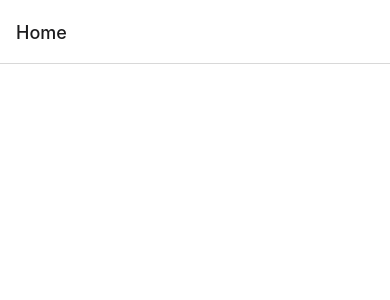
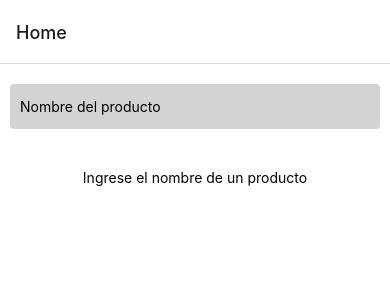
Before and after one commit to facundocardozo1609/IntDatos-mobile, a React Native app: screen /Home in a window 390 px wide. Shown: the top 300 px of the page. Built offline with nearby package versions, Linux system fonts and the light colour scheme; no server answers.

Commit message:
Adding context

```diff
--- a/App.tsx
+++ b/App.tsx
@@ -1,12 +1,15 @@
 import { QueryClient, QueryClientProvider } from "@tanstack/react-query";
 import AppStackNavigatior from "./src/navigation/StackNavigator";
+import { NameProvider } from "./src/context/ProductNameContext";
 
 const queryClient = new QueryClient();
 
 export default function App() {
   return (
-    <QueryClientProvider client={queryClient}>
-      <AppStackNavigatior />
-    </QueryClientProvider>
+    <NameProvider>
+      <QueryClientProvider client={queryClient}>
+        <AppStackNavigatior />
+      </QueryClientProvider>
+    </NameProvider>
   );
 }
--- a/src/components/CheaperProductsList.tsx
+++ b/src/components/CheaperProductsList.tsx
@@ -2,26 +2,29 @@ import * as React from "react";
 import { Text, View, StyleSheet } from "react-native";
 import ProductListItem from "./ProductListItem";
 import { useGetProduct, useGetProducts } from "../queries";
+import { useName } from "../context/useName";
 
 interface Props {
   productId: string;
+  onPressProduct: (id: string) => void;
 }
 
 const CheaperProductsList: React.FC<Props> = (props) => {
+  const { name } = useName();
   const productQuery = useGetProduct(props.productId);
-  const productsQuery = useGetProducts("leche");
+  const productsQuery = useGetProducts(name);
 
   const cheaperProducts = React.useMemo(() => {
     if (productsQuery.data && productQuery.data) {
       return productsQuery.data.filter(
         (product) =>
-          product.precio <= productQuery.data.precio &&
+          product.precio < productQuery.data.precio &&
           product.id !== productQuery.data.id
       );
     }
   }, [productQuery.data]);
 
-  if (!cheaperProducts) {
+  if (!cheaperProducts || cheaperProducts.length === 0) {
     return null;
   }
 
@@ -32,7 +35,7 @@ const CheaperProductsList: React.FC<Props> = (props) => {
         <ProductListItem
           key={product.id}
           product={product}
-          onPressProduct={() => {}}
+          onPressProduct={() => props.onPressProduct(product.id)}
         />
       ))}
     </View>
--- a/src/components/ProductsList.tsx
+++ b/src/components/ProductsList.tsx
@@ -1,19 +1,52 @@
 import * as React from "react";
-import { StyleSheet, FlatList, View } from "react-native";
+import {
+  StyleSheet,
+  FlatList,
+  View,
+  ActivityIndicator,
+  Text,
+} from "react-native";
 import ProductListItem from "./ProductListItem";
 import SearchBar from "./SearchBar";
 import { useGetProducts } from "../queries";
+import { useName } from "../context/useName";
 
 interface Props {
   onPressProduct: (id: string) => void;
 }
 
 const ProductsList: React.FC<Props> = ({ onPressProduct }) => {
-  const [name, setName] = React.useState("leche");
+  const { name, setName } = useName();
   const productsQuery = useGetProducts(name);
 
+  if (productsQuery.isLoading) {
+    return (
+      <View style={styles.loaderContainer}>
+        <ActivityIndicator size={"large"} />
+      </View>
+    );
+  }
+
   if (!productsQuery.data) {
-    return null;
+    return (
+      <View style={styles.container}>
+        <SearchBar onSearch={setName} />
+        <View style={styles.messageContainer}>
+          <Text>Ingrese el nombre de un producto</Text>
+        </View>
+      </View>
+    );
+  }
+
+  if (productsQuery.data.length === 0) {
+    return (
+      <View style={styles.container}>
+        <SearchBar onSearch={setName} />
+        <View style={styles.messageContainer}>
+          <Text>No se encontraron productos</Text>
+        </View>
+      </View>
+    );
   }
 
   return (
@@ -35,6 +68,7 @@ const ProductsList: React.FC<Props> = ({ onPressProduct }) => {
 const styles = StyleSheet.create({
   container: {
     flex: 1,
+    paddingTop: 20,
   },
   contentContainer: {
     marginTop: 10,
@@ -47,6 +81,16 @@ const styles = StyleSheet.create({
     backgroundColor: "#D3D3D3",
     marginVertical: 10,
   },
+  loaderContainer: {
+    flex: 1,
+    justifyContent: "center",
+    alignItems: "center",
+  },
+  messageContainer: {
+    marginTop: 20,
+    justifyContent: "center",
+    alignItems: "center",
+  },
 });
 
 export default ProductsList;
--- /dev/null
+++ b/src/context/ProductNameContext.tsx
@@ -0,0 +1,16 @@
+import React, { createContext, useContext, useState, ReactNode } from "react";
+import { NameContextType, NameProviderProps } from "./types";
+
+export const NameContext = createContext<NameContextType | undefined>(
+  undefined
+);
+
+export const NameProvider: React.FC<NameProviderProps> = ({ children }) => {
+  const [name, setName] = useState<string>("");
+
+  return (
+    <NameContext.Provider value={{ name, setName }}>
+      {children}
+    </NameContext.Provider>
+  );
+};
--- /dev/null
+++ b/src/context/types.ts
@@ -0,0 +1,10 @@
+import { ReactNode } from "react";
+
+export interface NameContextType {
+  name: string;
+  setName: (texto: string) => void;
+}
+
+export interface NameProviderProps {
+  children: ReactNode;
+}
--- /dev/null
+++ b/src/context/useName.ts
@@ -0,0 +1,11 @@
+import { useContext } from "react";
+import { NameContextType } from "./types";
+import { NameContext } from "./ProductNameContext";
+
+export const useName = (): NameContextType => {
+  const context = useContext(NameContext);
+  if (!context) {
+    throw new Error("useName debe ser usado dentro de un NameProvider");
+  }
+  return context;
+};
--- a/src/navigation/screens/ProductDetails.tsx
+++ b/src/navigation/screens/ProductDetails.tsx
@@ -8,8 +8,12 @@ import { SUPERMARKETS_LOGO } from "../../constants";
 
 type Props = NativeStackScreenProps<AppStackParamList, "ProductDetails">;
 
-const ProductDetails: React.FC<Props> = ({ route }) => {
+const ProductDetails: React.FC<Props> = ({ route, navigation }) => {
   const productQuery = useGetProduct(route.params.id);
+
+  const handleOnPressProduct = (id: string) => {
+    navigation.push("ProductDetails", { id });
+  };
 
   if (!productQuery.data) {
     return null;
@@ -35,7 +39,10 @@ const ProductDetails: React.FC<Props> = ({ route }) => {
             </View>
           </View>
         </View>
-        <CheaperProductsList productId={route.params.id} />
+        <CheaperProductsList
+          productId={route.params.id}
+          onPressProduct={handleOnPressProduct}
+        />
       </ScrollView>
     </View>
   );
```
